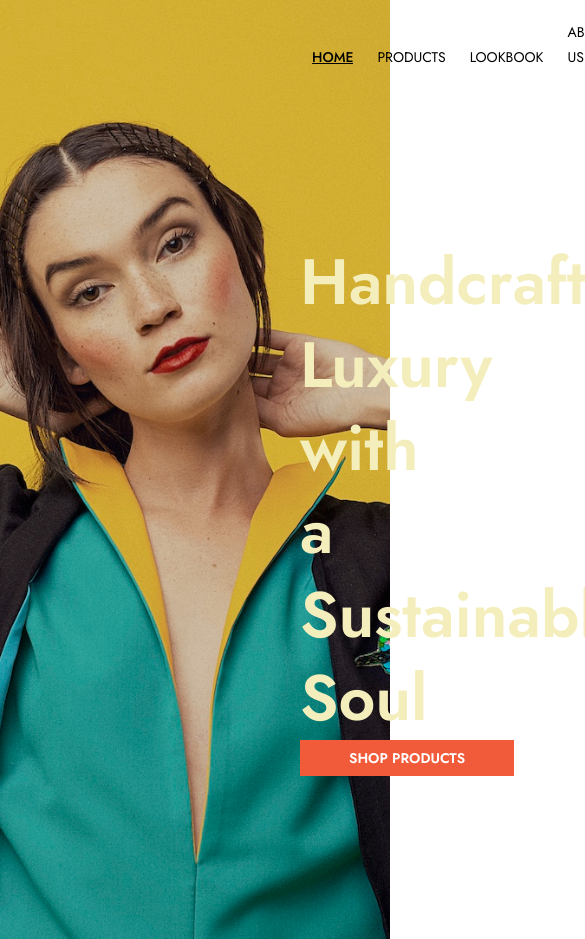
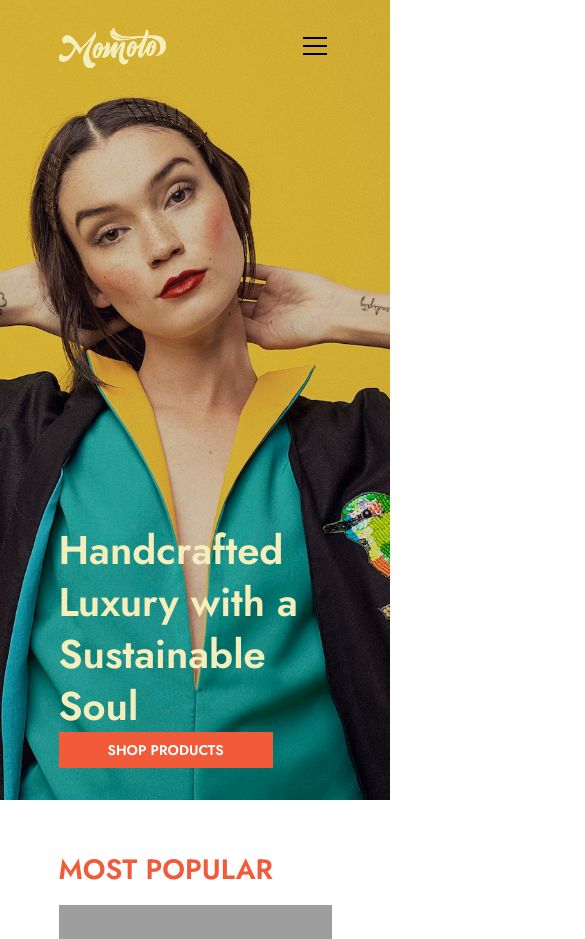
Before and after one commit to lucys18/momoto-web, a React (Create React App) app in the folder momoto/: page / in a window 390 px wide. Shown: the top 939 px of the page, 585 px wide, since content can reach past the window. Built offline with nearby package versions, Linux system fonts and the light colour scheme; grey boxes are pictures that could not be loaded.

Commit message:
add responsiveness

```diff
--- a/momoto/src/components/Footer/footer.module.css
+++ b/momoto/src/components/Footer/footer.module.css
@@ -5,15 +5,12 @@
   flex-direction: column;
   gap: 2rem;
   padding: 4rem var(--momoto-margin) 1rem var(--momoto-margin);
-
-  @media (max-width: 600px) {
-    padding: 0;
-  }
 }
 
 .footerRow {
   display: flex;
-  gap: 7rem;
+  flex-wrap: wrap;
+  gap: 6rem;
   align-items: center;
 }
 
@@ -50,5 +47,26 @@
 
 .footerColumns {
   display: flex;
+  flex-wrap: wrap;
   gap: 5rem;
 }
+
+@media (max-width: 480px) {
+  .footerRow,
+  .footerColumns,
+  .footerColumn,
+  .links,
+  .footer {
+    flex-direction: column;
+    align-items: center;
+  }
+
+  .footerColumns,
+  .footerRow {
+    gap: 1rem;
+  }
+
+  .copyright {
+    font-size: var(--momoto-small-font-size);
+  }
+}
--- a/momoto/src/components/Footer/index.tsx
+++ b/momoto/src/components/Footer/index.tsx
@@ -3,7 +3,8 @@ import Logo from "../Logo"
 import styles from "./footer.module.css"
 
 const Footer = () => {
-  return <div className={styles.footer}>
+  return (
+    <div className={styles.footer}>
       <div className={styles.footerRow}>
         <Logo color="orange" size="lg" />
         <div className={styles.footerColumns}>
@@ -28,6 +29,7 @@ const Footer = () => {
       </div>
       <p className={styles.copyright}>Copyright 2024 | Designed by Lucía Sanahuja</p>
     </div>
+  )
 }
 
 export default Footer
--- a/momoto/src/components/Logo/logo.module.css
+++ b/momoto/src/components/Logo/logo.module.css
@@ -22,3 +22,9 @@
   height: 90px;
   transition: 0.4s ease-in;
 }
+
+@media (max-width: 480px) {
+  .logoMd {
+    height: 40px;
+  }
+}
--- a/momoto/src/components/Navbar/index.tsx
+++ b/momoto/src/components/Navbar/index.tsx
@@ -2,17 +2,21 @@ import { useState } from "react"
 import styles from './navbar.module.css'
 import Logo from "../Logo"
 import { Link } from "react-router-dom"
-import { NavLink } from "@mantine/core"
+import { Burger, Drawer, NavLink } from "@mantine/core"
+import { useDisclosure } from "@mantine/hooks"
 
 interface NavbarProps {
   active: 'home' | 'products' | 'lookbook' | 'aboutus'
+  dynamic?: boolean
 }
 
-const Navbar = ({ active }: NavbarProps) => {
-  const [color, setColor] = useState(false)
-  const [logoColor, setLogoColor] = useState<'orange' | 'beige'>('beige')
-  const [logoSize, setLogoSize] = useState<'sm' | 'md'>('md')
+const Navbar = ({ active, dynamic = false }: NavbarProps) => {
+  const [color, setColor] = useState(!dynamic)
+  const [logoColor, setLogoColor] = useState<'orange' | 'beige'>(dynamic ? 'beige' : 'orange')
+  const [logoSize, setLogoSize] = useState<'sm' | 'md'>(dynamic ? 'md' : 'sm')
+  const [opened, { close, toggle }] = useDisclosure()
   const changeColor = () => {
+    if (dynamic) {
       if (window.scrollY >= 120) {
         setColor(true)
         setLogoColor('orange')
@@ -23,10 +27,27 @@ const Navbar = ({ active }: NavbarProps) => {
         setLogoSize('md')
       }
     }
+  }
   window.addEventListener('scroll', changeColor)
-  return <div className={color ? `${styles.secondaryHeader} ${styles.headerBg}` : styles.secondaryHeader}>
+
+  const openMenu = () => {
+    if (opened && window.scrollY < 120) {
+      setColor(false)
+      setLogoColor('beige')
+      setLogoSize('sm')
+    } else {
+      setColor(true)
+      setLogoColor('orange')
+      setLogoSize('sm')
+    }
+    toggle()
+  }
+
+  return (
+    <div className={color ? `${styles.secondaryHeader} ${styles.headerBg}` : styles.secondaryHeader}>
       <div className={styles.nav}>
         <Logo color={logoColor} size={logoSize} />
+        <div className="mantine-visible-from-md">
           <div className={styles.menu}>
             <NavLink className={styles.menuLink} label="HOME" component={Link} to='/' active={active === 'home'} />
             <NavLink className={styles.menuLink} label="PRODUCTS" component={Link} to='/' active={active === 'products'} />
@@ -34,7 +55,23 @@ const Navbar = ({ active }: NavbarProps) => {
             <NavLink className={styles.menuLink} label="ABOUT US" component={Link} to='/' active={active === 'aboutus'} />
           </div>
         </div>
+        <div className="mantine-hidden-from-md">
+          <Burger opened={opened} onClick={openMenu} />
         </div>
+      </div>
+      <Drawer
+        opened={opened}
+        onClose={close}
+        size="100%"
+        withCloseButton={false}
+        classNames={{
+          content: styles.menuDrawer,
+        }}
+      >
+        Content
+      </Drawer>
+    </div>
+  )
 }
 
 export default Navbar
--- a/momoto/src/components/Navbar/navbar.module.css
+++ b/momoto/src/components/Navbar/navbar.module.css
@@ -1,6 +1,6 @@
 .secondaryHeader {
   position: fixed;
-  height: 90px;
+  height: 95px;
   width: 100%;
   top: 0;
   left: 0;
@@ -56,3 +56,7 @@
     text-decoration: underline;
   }
 }
+
+.menuDrawer {
+  background-color: var(--momoto-beige);
+}
--- /dev/null
+++ b/momoto/src/components/Title/index.tsx
@@ -0,0 +1,12 @@
+import { Title as MantineTitle, TitleProps } from "@mantine/core"
+import styles from './title.module.css'
+
+interface MomotoTitleProps extends TitleProps {
+  color: 'orange' | 'beige'
+}
+
+const MomotoTitle = ({ color, ...props }: MomotoTitleProps) => (
+  <MantineTitle className={styles.title} data-color={color} {...props} />
+)
+
+export default MomotoTitle
--- /dev/null
+++ b/momoto/src/components/Title/title.module.css
@@ -0,0 +1,31 @@
+.title {
+  &[data-color="beige"] {
+    color: var(--momoto-beige);
+  }
+  &[data-color="orange"] {
+    color: var(--momoto-orange);
+  }
+}
+
+@media (max-width: 480px) {
+  .title {
+    &[data-order="1"] {
+      font-size: 2.5rem;
+    }
+    &[data-order="2"] {
+      font-size: 2.25rem;
+    }
+    &[data-order="3"] {
+      font-size: 1.75rem;
+    }
+    &[data-order="4"] {
+      font-size: 1.25rem;
+    }
+    &[data-order="5"] {
+      font-size: 1rem;
+    }
+    &[data-order="6"] {
+      font-size: 1rem;
+    }
+  }
+}
--- a/momoto/src/pages/Home/home.module.css
+++ b/momoto/src/pages/Home/home.module.css
@@ -15,16 +15,41 @@
   filter: brightness(90%);
 }
 
+@media (max-width: 480px) {
+  .imageHeader {
+    height: 800px;
+  }
+}
+
 .header {
   height: 1000px;
   display: flex;
   align-items: flex-end;
 }
 
+@media (max-width: 480px) {
+  .header {
+    height: 800px;
+  }
+}
+
 .headerTitle {
   width: 30%;
   margin: 14rem var(--momoto-margin) !important;
   color: var(--momoto-beige);
+}
+
+@media (max-width: 480px) {
+  .headerTitle {
+    width: 80%;
+    margin-bottom: 2rem !important;
+  }
+}
+
+@media (max-width: 480px) {
+  .title[data-order="3"] {
+    font-size: 1rem;
+  }
 }
 
 .titles {
--- a/momoto/src/pages/Home/index.tsx
+++ b/momoto/src/pages/Home/index.tsx
@@ -1,4 +1,4 @@
-import { SimpleGrid, Title } from "@mantine/core"
+import { SimpleGrid } from "@mantine/core"
 import ProductCard from "src/components/ProductCard"
 import Navbar from "src/components/Navbar"
 import styles from "./home.module.css"
@@ -6,20 +6,21 @@ import header from "src/images/home_header.jpg"
 import home_banner from "src/images/home_banner.jpg"
 import MomotoButton from "src/components/Button"
 import Footer from "src/components/Footer"
+import MomotoTitle from "src/components/Title"
 
 const Home = () => {
   return (
     <div>
-      <Navbar active='home' />
+      <Navbar active='home' dynamic/>
       <div className={styles.header} >
         <img className={styles.imageHeader} src={header} alt="Girl using momoto clothing" />
         <div className={styles.headerTitle} >
-          <Title order={1}>Handcrafted Luxury with a Sustainable Soul</Title>
+          <MomotoTitle color='beige' order={1}>Handcrafted Luxury with a Sustainable Soul</MomotoTitle>
           <MomotoButton>SHOP PRODUCTS</MomotoButton>
         </div>
       </div>
       <div className={styles.wrapper}>
-        <Title className={styles.titles} order={3}>MOST POPULAR</Title>
+        <MomotoTitle color='orange' order={3}>MOST POPULAR</MomotoTitle>
         <SimpleGrid cols={{ sm: 2, lg: 4 }} spacing={{ base: 10, sm: 'xl' }}>
           <ProductCard image='https://raw.githubusercontent.com/mantinedev/mantine/master/.demo/images/bg-9.png' name="Product" price={90} />
           <ProductCard image='https://raw.githubusercontent.com/mantinedev/mantine/master/.demo/images/bg-9.png' name="Product" price={90} />
@@ -34,7 +35,7 @@ const Home = () => {
         <img className={styles.imageBanner} src={home_banner} />
       </div>
       <div className={styles.wrapper}>
-        <Title className={styles.titles} order={3}>WE'RE ON INSTAGRAM</Title>
+        <MomotoTitle color='orange' order={3}>WE'RE ON INSTAGRAM</MomotoTitle>
       </div>
       <Footer/>
     </div>
--- a/momoto/src/theme.ts
+++ b/momoto/src/theme.ts
@@ -10,6 +10,9 @@ import "@fontsource/jost/800.css";
 import "@fontsource/jost/900.css";
 
 export const theme = createTheme({
+  breakpoints: {
+    xs: '480px',
+  },
   fontFamily: "Jost",
   headings: {
     fontWeight: "600",
@@ -30,36 +33,36 @@ export const theme = createTheme({
     momotoGreen: "#5A8C5A",
     momotoPink: "#EA9D8F",
     momotoBeige: "#f4eebd",
-    momotoMargin: "300px",
+    momotoMargin: "15vw",
 
     /************************* momoto text styles  *************************/
     body: {
-      fontSize: '1rem',
+      fontSize: "1rem",
       fontWeight: 400,
     },
     bodyMedium: {
-      fontSize: '1rem',
+      fontSize: "1rem",
       fontWeight: 500,
     },
     small: {
-      fontSize: '0.875rem',
+      fontSize: "0.875rem",
       fontWeight: 400,
     },
     smallMedium: {
-      fontSize: '0.875rem',
+      fontSize: "0.875rem",
       fontWeight: 500,
     },
     overline: {
-      fontSize: '0.75rem',
+      fontSize: "0.75rem",
       fontWeight: 400,
-      letterSpacing: '0.75px',
+      letterSpacing: "0.75px",
     },
     smaller: {
-      fontSize: '0.75rem',
+      fontSize: "0.75rem",
       fontWeight: 400,
     },
     tiny: {
-      fontSize: '0.625rem',
+      fontSize: "0.625rem",
       fontWeight: 400,
     },
   },
@@ -67,32 +70,33 @@ export const theme = createTheme({
 
 export const resolver: CSSVariablesResolver = (theme) => ({
   variables: {
-    '--momoto-orange': theme.other.momotoOrange,
-    '--momoto-red': theme.other.momotoRed,
-    '--momoto-yellow': theme.other.momotoYellow,
-    '--momoto-blue': theme.other.momotoBlue,
-    '--momoto-green': theme.other.momotoGreen,
-    '--momoto-pink': theme.other.momotoPink,
-    '--momoto-beige': theme.other.momotoBeige,
-    '--momoto-margin': theme.other.momotoMargin,
+    /************************* momoto colors  *************************/
+    "--momoto-orange": theme.other.momotoOrange,
+    "--momoto-red": theme.other.momotoRed,
+    "--momoto-yellow": theme.other.momotoYellow,
+    "--momoto-blue": theme.other.momotoBlue,
+    "--momoto-green": theme.other.momotoGreen,
+    "--momoto-pink": theme.other.momotoPink,
+    "--momoto-beige": theme.other.momotoBeige,
+    "--momoto-margin": theme.other.momotoMargin,
 
     /************************* momoto text styles  *************************/
-    '--momoto-body-font-size': theme.other.body.fontSize,
-    '--momoto-body-font-weight': theme.other.body.fontWeight,
-    '--momoto-body-medium-font-size': theme.other.bodyMedium.fontSize,
-    '--momoto-body-medium-font-weight': theme.other.bodyMedium.fontWeight,
-    '--momoto-small-font-size': theme.other.small.fontSize,
-    '--momoto-small-font-weight': theme.other.small.fontWeight,
-    '--momoto-overline-font-size': theme.other.overline.fontSize,
-    '--momoto-overline-font-weight': theme.other.overline.fontWeight,
-    '--momoto-overline-letter-spacing': theme.other.overline.letterSpacing,
-    '--momoto-small-medium-font-size': theme.other.smallMedium.fontSize,
-    '--momoto-small-medium-font-weight': theme.other.smallMedium.fontWeight,
-    '--momoto-smaller-font-size': theme.other.smaller.fontSize,
-    '--momoto-smaller-font-weight': theme.other.smaller.fontWeight,
-    '--momoto-tiny-font-size': theme.other.tiny.fontSize,
-    '--momoto-tiny-font-weight': theme.other.tiny.fontWeight,
+    "--momoto-body-font-size": theme.other.body.fontSize,
+    "--momoto-body-font-weight": theme.other.body.fontWeight,
+    "--momoto-body-medium-font-size": theme.other.bodyMedium.fontSize,
+    "--momoto-body-medium-font-weight": theme.other.bodyMedium.fontWeight,
+    "--momoto-small-font-size": theme.other.small.fontSize,
+    "--momoto-small-font-weight": theme.other.small.fontWeight,
+    "--momoto-overline-font-size": theme.other.overline.fontSize,
+    "--momoto-overline-font-weight": theme.other.overline.fontWeight,
+    "--momoto-overline-letter-spacing": theme.other.overline.letterSpacing,
+    "--momoto-small-medium-font-size": theme.other.smallMedium.fontSize,
+    "--momoto-small-medium-font-weight": theme.other.smallMedium.fontWeight,
+    "--momoto-smaller-font-size": theme.other.smaller.fontSize,
+    "--momoto-smaller-font-weight": theme.other.smaller.fontWeight,
+    "--momoto-tiny-font-size": theme.other.tiny.fontSize,
+    "--momoto-tiny-font-weight": theme.other.tiny.fontWeight,
   },
   light: {},
   dark: {},
-})
+});
```
Lines whose indentation alone changed are shown as unchanged.
